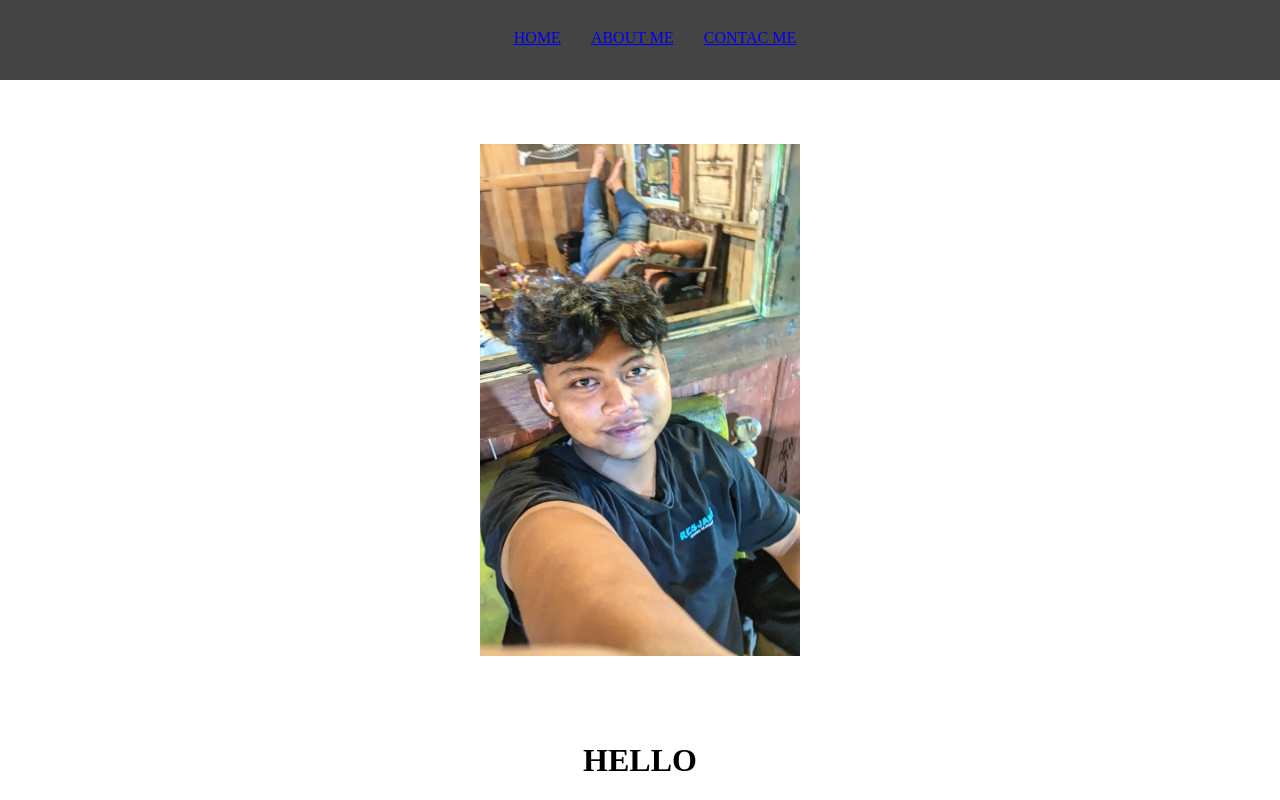
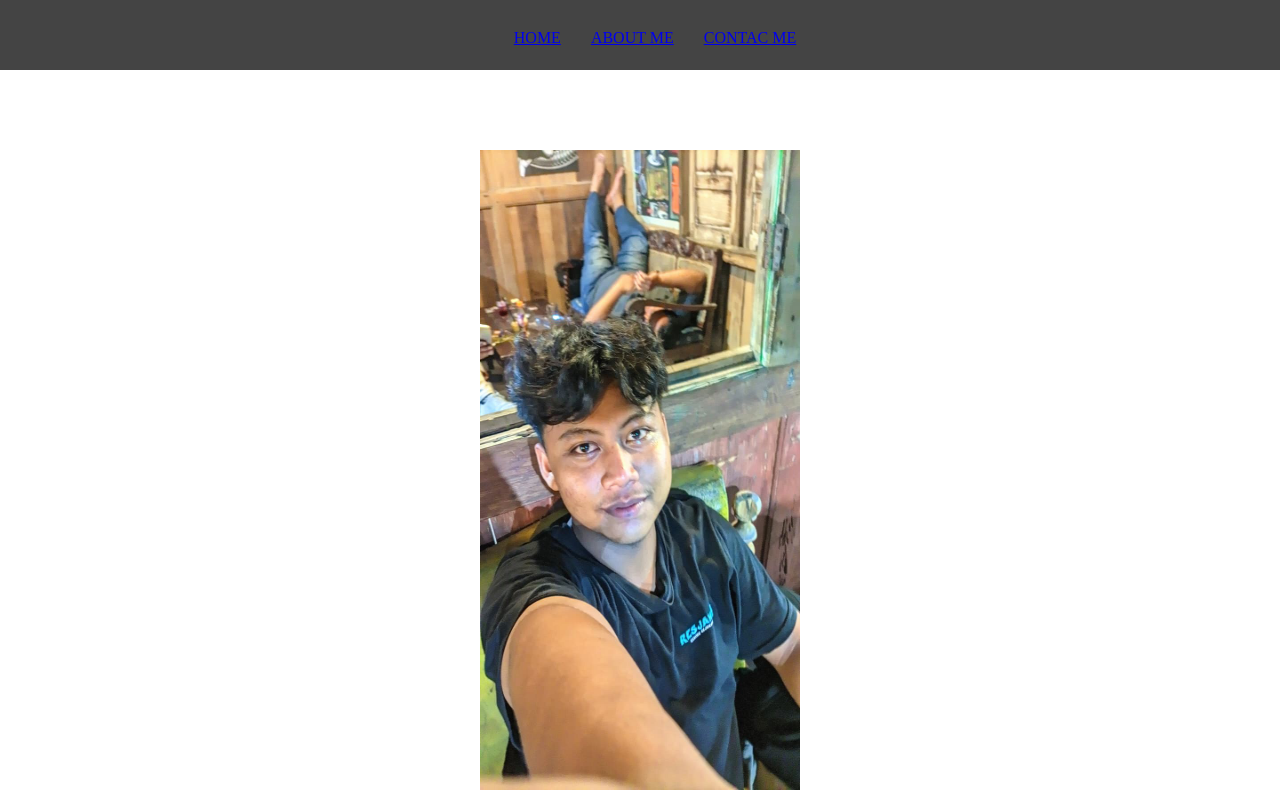
Before and after one commit to bewokss/web-bewoks, a plain HTML site: page index.html in a window 1280 px wide. Shown: the top 800 px of the page. Drawn offline with Linux system fonts and the light colour scheme.

Commit message:
style.css

```diff
--- a/style.css
+++ b/style.css
@@ -8,16 +8,14 @@
 .navbar {
     background-color: #444;
     width: 100%;
-    height: 10vh;
+    height: 70px;
 }
-
 .ul-navbar {
     display: flex;
     height: 75px;
     justify-content: center;
     align-items: center;
 }
-
 .li-navbar {
     list-style-type:none;
     padding: 10px;
@@ -30,21 +28,19 @@
     display: flex;
     justify-content: center;
     align-items: center;
-    height: 80vh;
+    height: 800px;
 }
-
 .img-conten {
     width: 25%;
     height: 80%;
 }
 
 .footer {
-    height: 10vh;
+    height: 100px;
      display: flex;
     justify-content: center;
     align-items: center;
 }
-
 .hi-footer {
     font-size: 40px;
 }
```
